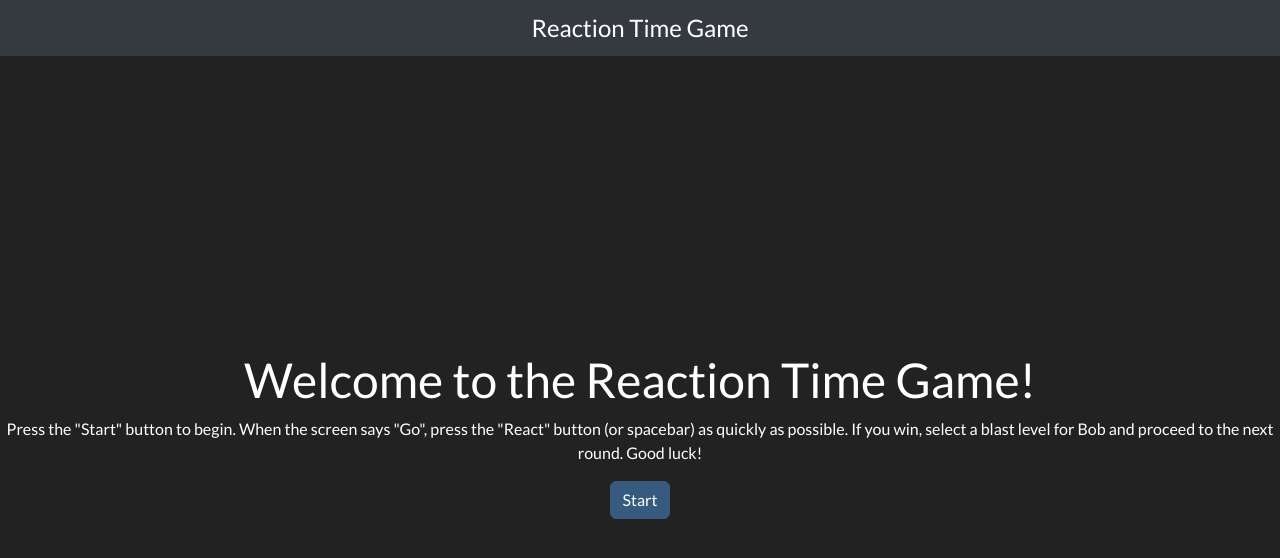
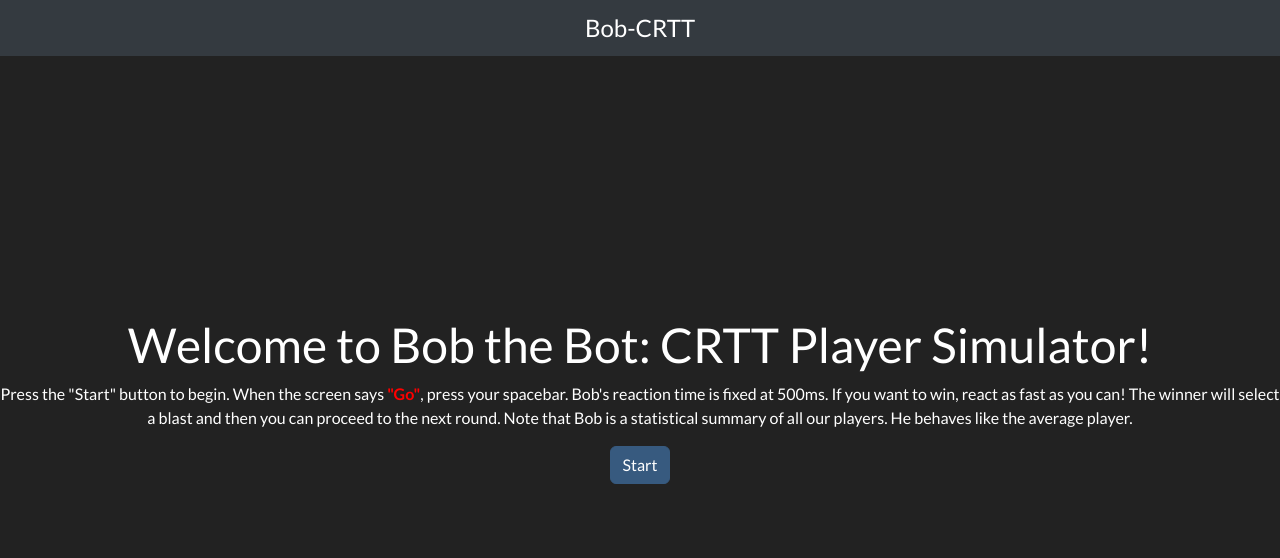
Before and after one commit to AnnahGrace01/FTF-CRTT, a Flask app: page / in a window 1280 px wide. Shown: the top 558 px of the page. Run offline with Flask 3, Linux system fonts and the light colour scheme; parts of the project's set-up code (start-up, migrations or seed data) failed here and were passed over; some libraries are stand-ins or nearby versions.

Commit message:
Update index.html

```diff
--- a/templates/index.html
+++ b/templates/index.html
@@ -4,28 +4,27 @@
     <meta charset="UTF-8">
     <meta name="viewport" content="width=device-width, initial-scale=1.0">
     <title>Reaction Time Game</title>
-    <!-- Bootstrap Darkly Theme -->
+    <!-- Link to Bootstrap's Darkly Theme -->
     <link href="https://cdn.jsdelivr.net/npm/bootswatch@5.3.0/dist/darkly/bootstrap.min.css" rel="stylesheet">
     <style>
         body {
             display: flex;
             flex-direction: column;
+            justify-content: center;
             align-items: center;
-            justify-content: center;
             height: 100vh;
+            text-align: center;
             margin: 0;
-            text-align: center;
         }
 
-        .title-bar {
+        #title {
             position: fixed;
             top: 0;
             width: 100%;
-            background-color: #343a40; /* Darkly header color */
+            background-color: #343a40; /* Darkly theme dark background */
             color: white;
             padding: 10px;
             font-size: 24px;
-            z-index: 1000;
         }
 
         #react-button {
@@ -34,20 +33,23 @@
             font-size: 20px;
         }
 
-        .go-text {
-            color: #ff5733; /* Highlighted color for "Go" */
+        #message {
+            font-size: 24px;
+            margin-bottom: 20px;
+        }
+
+        .red {
+            color: red !important;
             font-weight: bold;
         }
 
         #blast-buttons {
             display: none;
+            margin-bottom: 20px;
         }
 
         .blast-button {
-            padding: 10px;
             margin: 5px;
-            font-size: 20px;
-            cursor: pointer;
         }
 
         #next-round-button {
@@ -55,47 +57,42 @@
             margin-top: 20px;
         }
 
-        #selection-info {
-            font-size: 20px;
-            margin-top: 10px;
-        }
-
-        .content {
-            margin-top: 70px; /* Adjust for the fixed title bar */
+        .centered {
+            display: flex;
+            justify-content: center;
+            align-items: center;
+            flex-direction: column;
         }
     </style>
 </head>
 <body>
-    <!-- Title Bar -->
-    <div class="title-bar">
-        Reaction Time Game
-    </div>
-
-    <!-- Main Content -->
-    <div id="instructions" class="content">
-        <h1>Welcome to the Reaction Time Game!</h1>
+    <div id="title">Bob-CRTT</div>
+    <div id="instructions">
+        <h1>Welcome to Bob the Bot: CRTT Player Simulator!</h1>
         <p>
-            Press the "Start" button to begin. When the screen says "Go", press the "React" button (or spacebar) as quickly as possible.
-            If you win, select a blast level for Bob and proceed to the next round. Good luck!
+            Press the "Start" button to begin. When the screen says <span class="red">"Go"</span>, press your spacebar. Bob's reaction
+            time is fixed at 500ms. If you want to win, react as fast as you can! The winner will select a blast and then you
+            can proceed to the next round. Note that Bob is a statistical summary of all our players. He behaves like the average player.
         </p>
         <button id="start-button" class="btn btn-primary">Start</button>
     </div>
-
-    <div id="game" class="content" style="display:none;">
-        <div id="message" class="fs-3">Get Ready!</div>
-        <p id="selection-info"></p>
+    <div id="game" style="display:none;">
+        <div id="message">Get Ready!</div>
         <button id="react-button" class="btn btn-danger">React</button>
-        <div id="blast-buttons">
-            <button class="btn btn-secondary blast-button" onclick="selectBlast(1)">1</button>
-            <button class="btn btn-secondary blast-button" onclick="selectBlast(2)">2</button>
-            <button class="btn btn-secondary blast-button" onclick="selectBlast(3)">3</button>
-            <button class="btn btn-secondary blast-button" onclick="selectBlast(4)">4</button>
-            <button class="btn btn-secondary blast-button" onclick="selectBlast(5)">5</button>
-            <button class="btn btn-secondary blast-button" onclick="selectBlast(6)">6</button>
-            <button class="btn btn-secondary blast-button" onclick="selectBlast(7)">7</button>
-            <button class="btn btn-secondary blast-button" onclick="selectBlast(8)">8</button>
+        <div id="blast-buttons" class="centered">
+            <button class="blast-button btn btn-primary" onclick="selectBlast(1)">1</button>
+            <button class="blast-button btn btn-primary" onclick="selectBlast(2)">2</button>
+            <button class="blast-button btn btn-primary" onclick="selectBlast(3)">3</button>
+            <button class="blast-button btn btn-primary" onclick="selectBlast(4)">4</button>
+            <button class="blast-button btn btn-primary" onclick="selectBlast(5)">5</button>
+            <button class="blast-button btn btn-primary" onclick="selectBlast(6)">6</button>
+            <button class="blast-button btn btn-primary" onclick="selectBlast(7)">7</button>
+            <button class="blast-button btn btn-primary" onclick="selectBlast(8)">8</button>
         </div>
-        <button id="next-round-button" class="btn btn-primary">Next Round</button>
+        <div id="next-round-button-container" class="centered">
+            <p id="selected-blast"></p>
+            <button id="next-round-button" class="btn btn-primary">Next Round</button>
+        </div>
     </div>
 
     <script>
@@ -103,7 +100,14 @@
         let gameInProgress = false;
 
         function updateMessage(msg) {
-            document.getElementById("message").innerText = msg;
+            const messageElement = document.getElementById("message");
+            messageElement.innerText = msg;
+
+            if (msg === "Go!") {
+                messageElement.classList.add("red");
+            } else {
+                messageElement.classList.remove("red");
+            }
         }
 
         function selectBlast(blast) {
@@ -113,7 +117,7 @@
                 body: JSON.stringify({ player_blast: blast })
             }).then(() => {
                 document.getElementById("blast-buttons").style.display = 'none';
-                document.getElementById("selection-info").innerText = `You selected: ${blast}`;
+                document.getElementById("selected-blast").innerText = `You selected: ${blast}`;
                 document.getElementById("next-round-button").style.display = 'block';
             });
         }
@@ -154,7 +158,7 @@
                 const goDelay = Math.random() * 4000;
                 setTimeout(() => {
                     updateMessage("Go!");
-                    document.getElementById('react-button').classList.add('go-text');
+                    document.getElementById('react-button').style.display = 'block';
                     startTime = performance.now();
                     gameInProgress = true;
                 }, goDelay);
@@ -163,7 +167,7 @@
 
         document.getElementById('next-round-button').addEventListener('click', () => {
             document.getElementById("next-round-button").style.display = "none";
-            document.getElementById("selection-info").innerText = "";
+            document.getElementById("selected-blast").innerText = '';
             startRound();
         });
 
```
